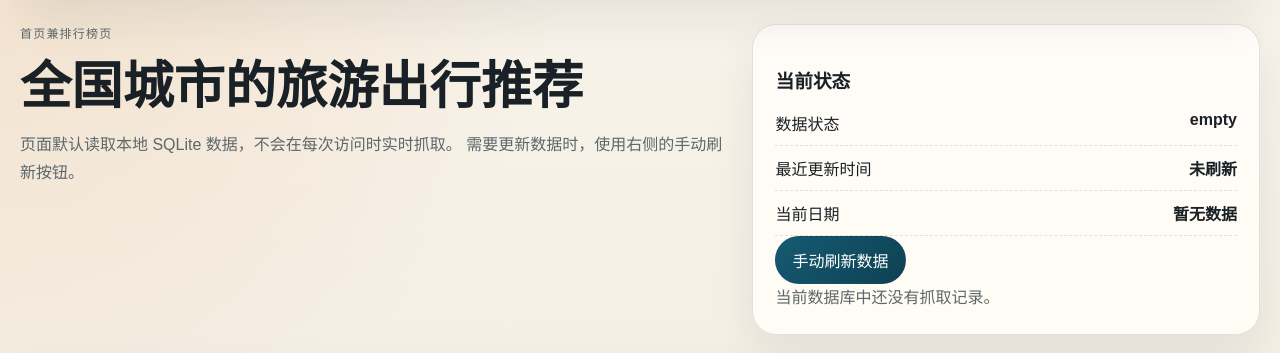
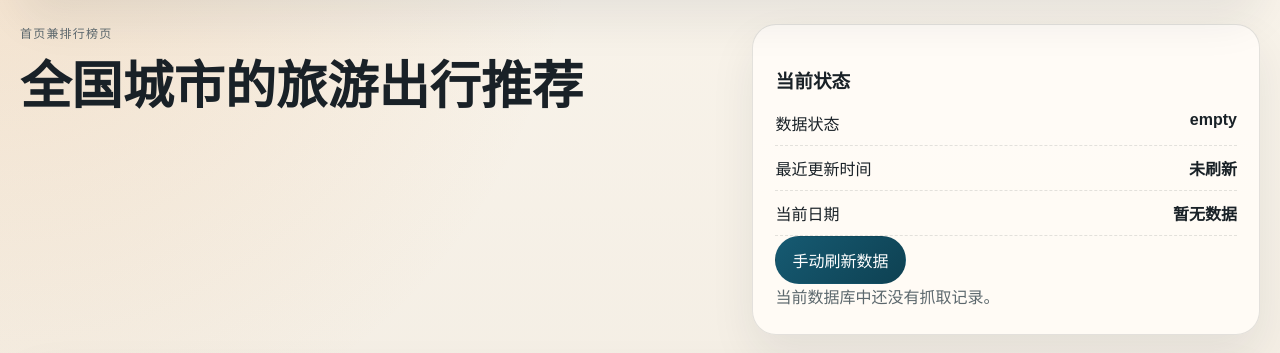
Before and after one commit to Woterous/travel-weather-recommender, a Flask app: page / in a window 1280 px wide. Shown: the part 102-455 px from the top of the page. Run offline with Flask 3, Linux system fonts and the light colour scheme; data that the repository does not hold is empty.

Commit message:
Remove homepage data source copy

```diff
--- a/web/templates/index.html
+++ b/web/templates/index.html
@@ -7,10 +7,6 @@
     <div class="hero-copy">
         <p class="eyebrow">首页兼排行榜页</p>
         <h1>全国城市的旅游出行推荐</h1>
-        <p>
-            页面默认读取本地 SQLite 数据，不会在每次访问时实时抓取。
-            需要更新数据时，使用右侧的手动刷新按钮。
-        </p>
     </div>
     <div class="hero-meta card">
         <h3>当前状态</h3>
```
